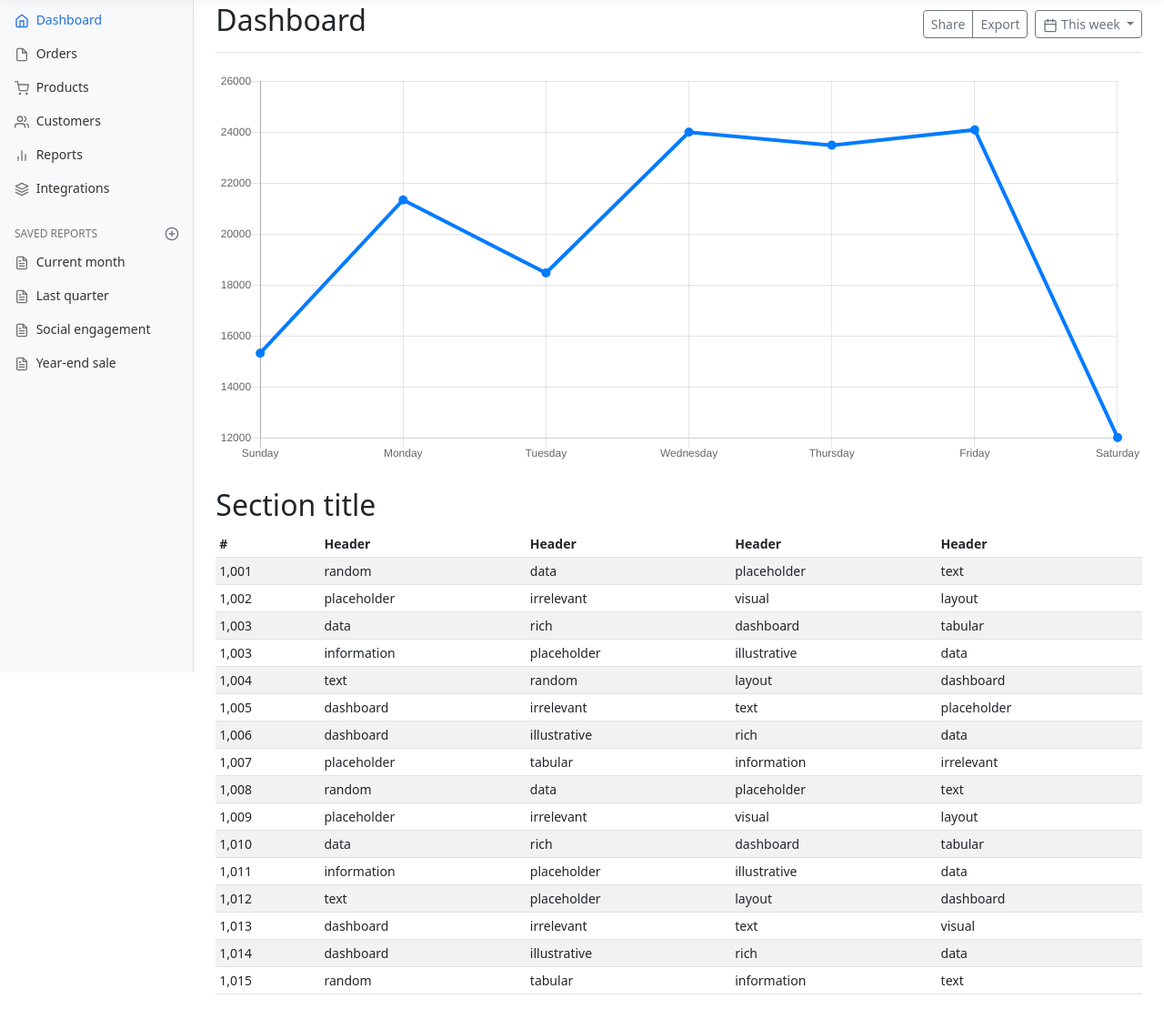
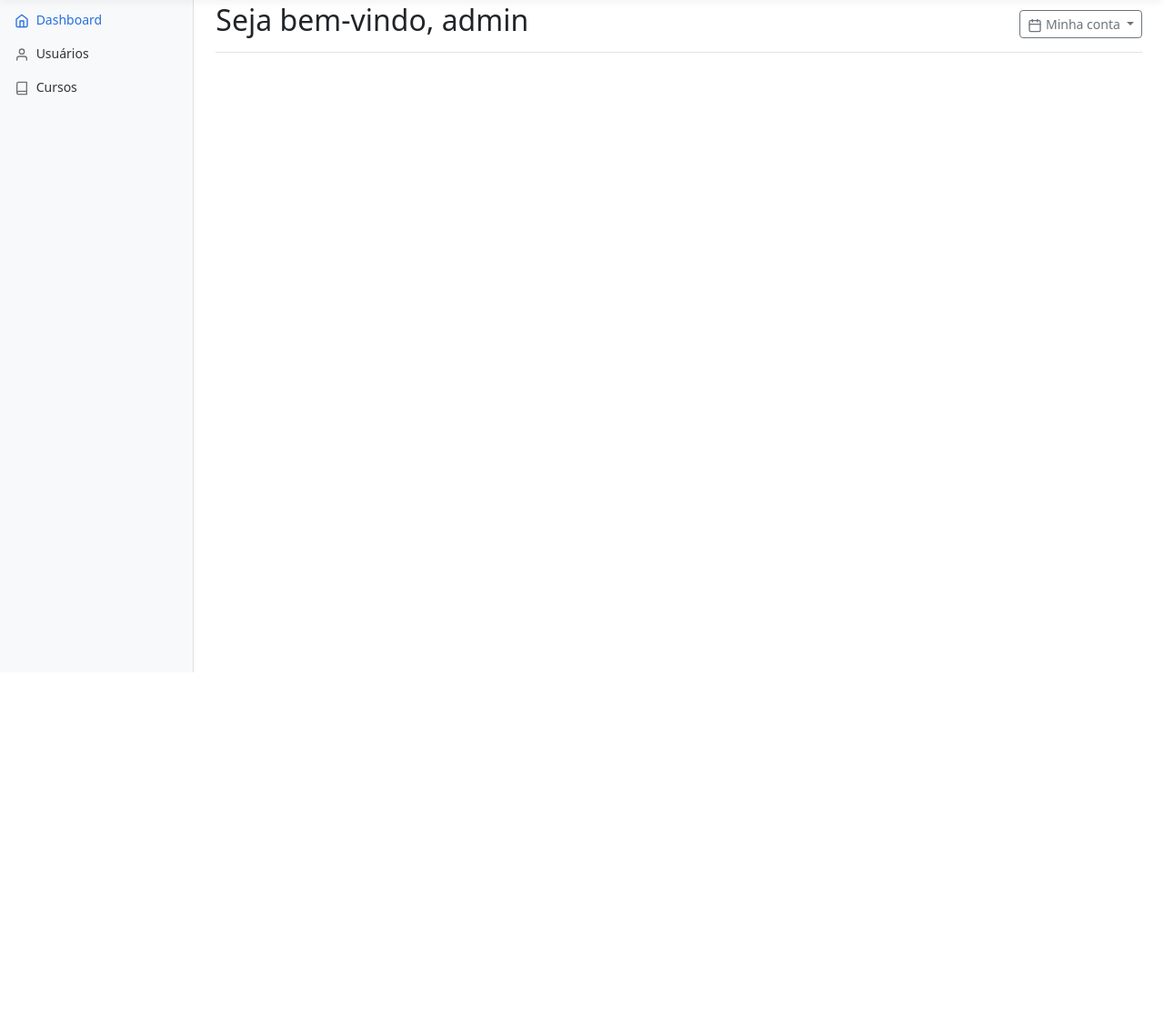
Before and after one commit to Wiliami/master-courses-oficial, a plain HTML site: page views/dashboard/index.html in a window 1280 px wide. Shown: the part 61-1170 px from the top of the page at 91% size. After the commit the page ends 800 px from the top, so only its background shows below. Drawn offline with nearby package versions, Linux system fonts and the light colour scheme.

Commit message:
pasta crud de usuários

```diff
--- a/views/dashboard/index.html
+++ b/views/dashboard/index.html
@@ -71,18 +71,20 @@
   <body>
 
 <header class="navbar navbar-dark sticky-top bg-dark flex-md-nowrap p-0 shadow">
-  <a class="navbar-brand col-md-3 col-lg-2 me-0 px-3 fs-6" href="#">Company name</a>
+  <a class="navbar-brand col-md-3 col-lg-2 me-0 px-3 fs-6" href="#">Logo</a>
   <button class="navbar-toggler position-absolute d-md-none collapsed" type="button" data-bs-toggle="collapse" data-bs-target="#sidebarMenu" aria-controls="sidebarMenu" aria-expanded="false" aria-label="Toggle navigation">
     <span class="navbar-toggler-icon"></span>
   </button>
-  <input class="form-control form-control-dark w-100 rounded-0 border-0" type="text" placeholder="Search" aria-label="Search">
+  <input class="form-control form-control-dark w-100 rounded-0 border-0" type="text" placeholder="Pesquisar" aria-label="Search">
   <div class="navbar-nav">
     <div class="nav-item text-nowrap">
-      <a class="nav-link px-3" href="#">Sign out</a>
+      <a class="nav-link px-3" href="#">Sair</a>
     </div>
   </div>
 </header>
 
+
+<!-- Inicio do container -->
 <div class="container-fluid">
   <div class="row">
     <nav id="sidebarMenu" class="col-md-3 col-lg-2 d-md-block bg-light sidebar collapse">
@@ -96,65 +98,14 @@
           </li>
           <li class="nav-item">
             <a class="nav-link" href="#">
-              <span data-feather="file" class="align-text-bottom"></span>
-              Orders
+              <span data-feather="user" class="align-text-bottom"></span>
+              Usuários
             </a>
           </li>
           <li class="nav-item">
             <a class="nav-link" href="#">
-              <span data-feather="shopping-cart" class="align-text-bottom"></span>
-              Products
-            </a>
-          </li>
-          <li class="nav-item">
-            <a class="nav-link" href="#">
-              <span data-feather="users" class="align-text-bottom"></span>
-              Customers
-            </a>
-          </li>
-          <li class="nav-item">
-            <a class="nav-link" href="#">
-              <span data-feather="bar-chart-2" class="align-text-bottom"></span>
-              Reports
-            </a>
-          </li>
-          <li class="nav-item">
-            <a class="nav-link" href="#">
-              <span data-feather="layers" class="align-text-bottom"></span>
-              Integrations
-            </a>
-          </li>
-        </ul>
-
-        <h6 class="sidebar-heading d-flex justify-content-between align-items-center px-3 mt-4 mb-1 text-muted text-uppercase">
-          <span>Saved reports</span>
-          <a class="link-secondary" href="#" aria-label="Add a new report">
-            <span data-feather="plus-circle" class="align-text-bottom"></span>
-          </a>
-        </h6>
-        <ul class="nav flex-column mb-2">
-          <li class="nav-item">
-            <a class="nav-link" href="#">
-              <span data-feather="file-text" class="align-text-bottom"></span>
-              Current month
-            </a>
-          </li>
-          <li class="nav-item">
-            <a class="nav-link" href="#">
-              <span data-feather="file-text" class="align-text-bottom"></span>
-              Last quarter
-            </a>
-          </li>
-          <li class="nav-item">
-            <a class="nav-link" href="#">
-              <span data-feather="file-text" class="align-text-bottom"></span>
-              Social engagement
-            </a>
-          </li>
-          <li class="nav-item">
-            <a class="nav-link" href="#">
-              <span data-feather="file-text" class="align-text-bottom"></span>
-              Year-end sale
+              <span data-feather="book" class="align-text-bottom"></span>
+              Cursos
             </a>
           </li>
         </ul>
@@ -163,152 +114,20 @@
 
     <main class="col-md-9 ms-sm-auto col-lg-10 px-md-4">
       <div class="d-flex justify-content-between flex-wrap flex-md-nowrap align-items-center pt-3 pb-2 mb-3 border-bottom">
-        <h1 class="h2">Dashboard</h1>
+        <h1 class="h2">Seja bem-vindo, admin</h1>
         <div class="btn-toolbar mb-2 mb-md-0">
-          <div class="btn-group me-2">
-            <button type="button" class="btn btn-sm btn-outline-secondary">Share</button>
-            <button type="button" class="btn btn-sm btn-outline-secondary">Export</button>
-          </div>
           <button type="button" class="btn btn-sm btn-outline-secondary dropdown-toggle">
             <span data-feather="calendar" class="align-text-bottom"></span>
-            This week
+            Minha conta
           </button>
         </div>
       </div>
+    </main>
 
-      <canvas class="my-4 w-100" id="myChart" width="900" height="380"></canvas>
+  </div>
 
-      <h2>Section title</h2>
-      <div class="table-responsive">
-        <table class="table table-striped table-sm">
-          <thead>
-            <tr>
-              <th scope="col">#</th>
-              <th scope="col">Header</th>
-              <th scope="col">Header</th>
-              <th scope="col">Header</th>
-              <th scope="col">Header</th>
-            </tr>
-          </thead>
-          <tbody>
-            <tr>
-              <td>1,001</td>
-              <td>random</td>
-              <td>data</td>
-              <td>placeholder</td>
-              <td>text</td>
-            </tr>
-            <tr>
-              <td>1,002</td>
-              <td>placeholder</td>
-              <td>irrelevant</td>
-              <td>visual</td>
-              <td>layout</td>
-            </tr>
-            <tr>
-              <td>1,003</td>
-              <td>data</td>
-              <td>rich</td>
-              <td>dashboard</td>
-              <td>tabular</td>
-            </tr>
-            <tr>
-              <td>1,003</td>
-              <td>information</td>
-              <td>placeholder</td>
-              <td>illustrative</td>
-              <td>data</td>
-            </tr>
-            <tr>
-              <td>1,004</td>
-              <td>text</td>
-              <td>random</td>
-              <td>layout</td>
-              <td>dashboard</td>
-            </tr>
-            <tr>
-              <td>1,005</td>
-              <td>dashboard</td>
-              <td>irrelevant</td>
-              <td>text</td>
-              <td>placeholder</td>
-            </tr>
-            <tr>
-              <td>1,006</td>
-              <td>dashboard</td>
-              <td>illustrative</td>
-              <td>rich</td>
-              <td>data</td>
-            </tr>
-            <tr>
-              <td>1,007</td>
-              <td>placeholder</td>
-              <td>tabular</td>
-              <td>information</td>
-              <td>irrelevant</td>
-            </tr>
-            <tr>
-              <td>1,008</td>
-              <td>random</td>
-              <td>data</td>
-              <td>placeholder</td>
-              <td>text</td>
-            </tr>
-            <tr>
-              <td>1,009</td>
-              <td>placeholder</td>
-              <td>irrelevant</td>
-              <td>visual</td>
-              <td>layout</td>
-            </tr>
-            <tr>
-              <td>1,010</td>
-              <td>data</td>
-              <td>rich</td>
-              <td>dashboard</td>
-              <td>tabular</td>
-            </tr>
-            <tr>
-              <td>1,011</td>
-              <td>information</td>
-              <td>placeholder</td>
-              <td>illustrative</td>
-              <td>data</td>
-            </tr>
-            <tr>
-              <td>1,012</td>
-              <td>text</td>
-              <td>placeholder</td>
-              <td>layout</td>
-              <td>dashboard</td>
-            </tr>
-            <tr>
-              <td>1,013</td>
-              <td>dashboard</td>
-              <td>irrelevant</td>
-              <td>text</td>
-              <td>visual</td>
-            </tr>
-            <tr>
-              <td>1,014</td>
-              <td>dashboard</td>
-              <td>illustrative</td>
-              <td>rich</td>
-              <td>data</td>
-            </tr>
-            <tr>
-              <td>1,015</td>
-              <td>random</td>
-              <td>tabular</td>
-              <td>information</td>
-              <td>text</td>
-            </tr>
-          </tbody>
-        </table>
-      </div>
-    </main>
-  </div>
 </div>
+<!-- Fim do container -->
 
 
     <script src="../../assets/css/bootstrap/bootstrap.bundle.min.js"></script>
```
Also changed, not shown: views/dashboard/admin/users/create.html (added), views/dashboard/admin/users/delete.html (added), views/dashboard/admin/users/list.html (added), views/dashboard/admin/users/update.html (added).
